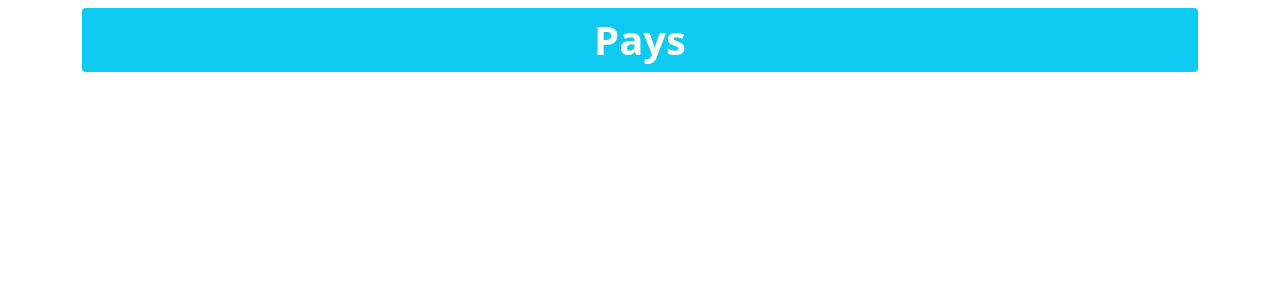
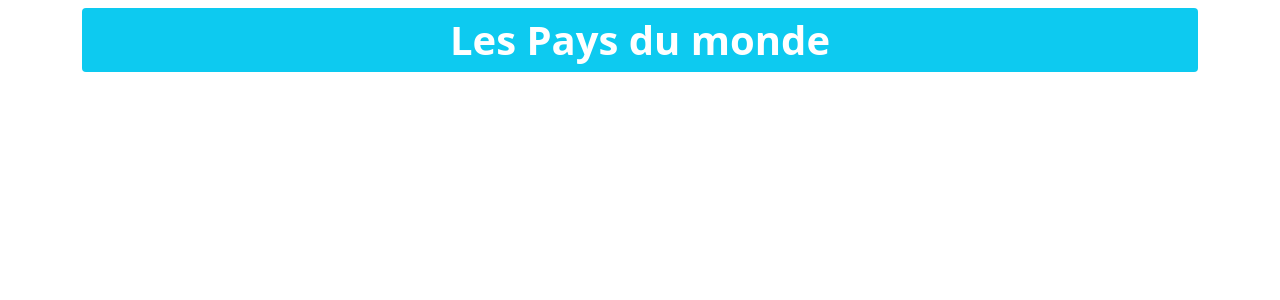
Before and after one commit to Chaambane/Pays, a React (Create React App) app: page / in a window 1280 px wide. Shown: the top 300 px of the page. Built offline with nearby package versions, Linux system fonts and the light colour scheme.

Commit message:
feat(Title) add title h1

```diff
--- /dev/null
+++ b/src/components/TitleH1/TitleH1.js
@@ -0,0 +1,9 @@
+import React from 'react'
+
+    const component = (props) => (
+        <h1 className=" bg-info mt-2 rounded text-center text-white fw-bold p-2">
+            {props.children}
+        </h1>
+    );
+
+export default component;
--- a/src/conteners/PaysManager/PaysManager.js
+++ b/src/conteners/PaysManager/PaysManager.js
@@ -1,10 +1,11 @@
 import React, {Component} from 'react';
+import TitleH1 from '../../components/TitleH1/TitleH1';
 
 class PaysManager extends Component {
     render() {
         return (
             <main className="container">
-                <h1 className=" bg-info mt-2 rounded text-center text-white fw-bold p-2">Pays</h1>
+                <TitleH1>Les Pays du monde</TitleH1>
             </main>
         )
     };
```
